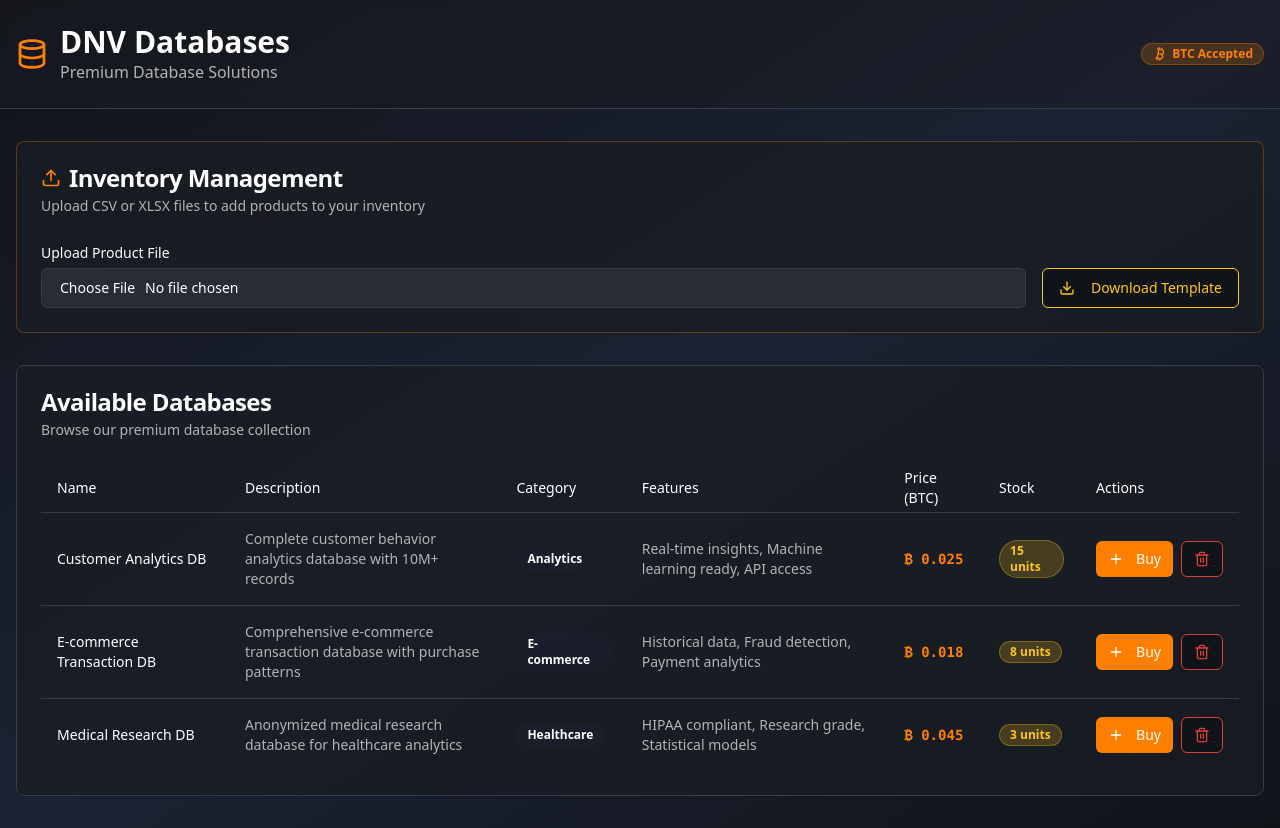
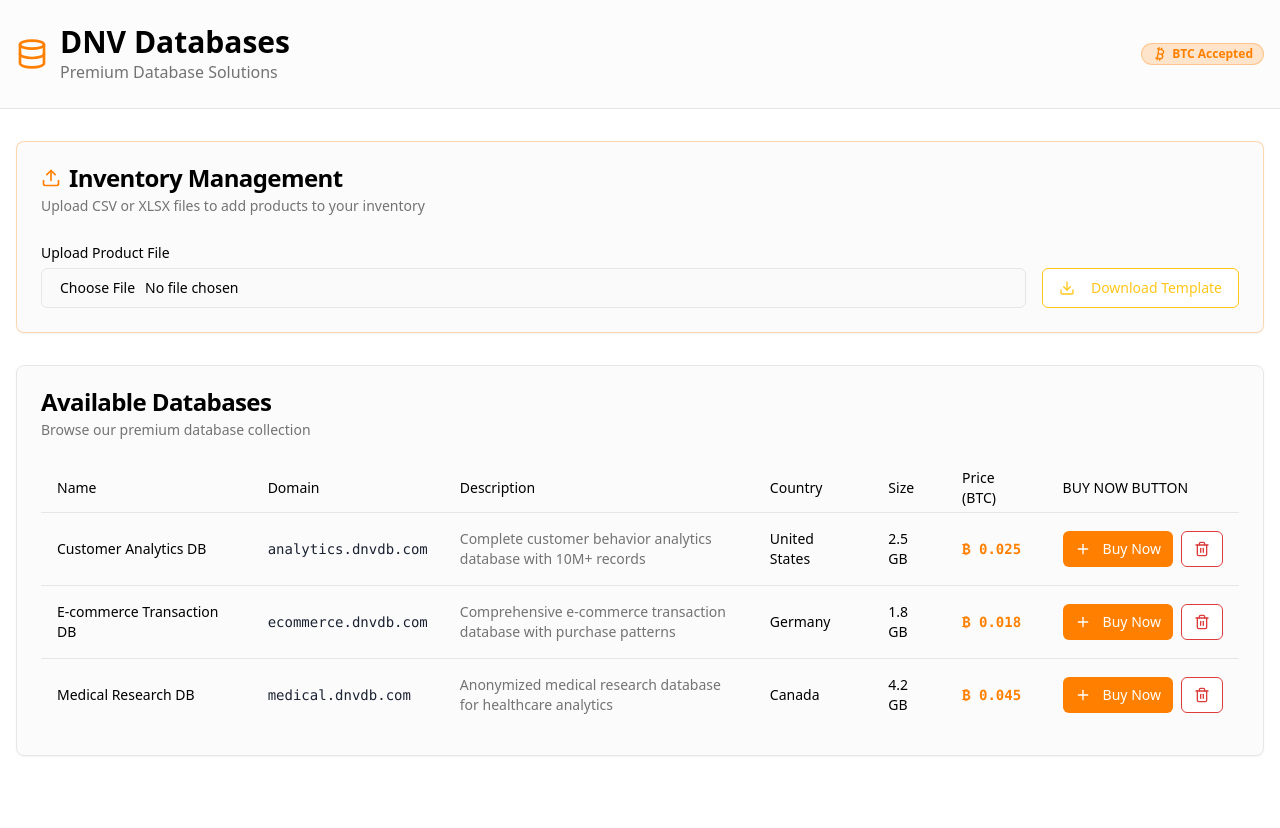
Before and after one commit to KapV33/database-vault-emporium, a React (Vite) app: page / in a window 1280 px wide. After the commit the page ends 800 px from the top, so only its background shows below. Built offline with nearby package versions, Linux system fonts and the light colour scheme.

Commit message:
Refactor: Update colors and product headings
- Changed primary color to white and fonts to black.
- Updated secondary colors to dark blue, red, and orange.
- Modified product table headings.

```diff
--- a/src/index.css
+++ b/src/index.css
@@ -8,33 +8,33 @@ All colors MUST be HSL.
 
 @layer base {
   :root {
-    /* DNV Databases Dark Theme */
-    --background: 220 20% 8%;
-    --foreground: 0 0% 100%;
+    /* DNV Databases Light Theme */
+    --background: 0 0% 100%;
+    --foreground: 0 0% 0%;
 
-    --card: 220 15% 12%;
-    --card-foreground: 0 0% 100%;
+    --card: 0 0% 98%;
+    --card-foreground: 0 0% 0%;
 
-    --popover: 220 15% 12%;
-    --popover-foreground: 0 0% 100%;
+    --popover: 0 0% 98%;
+    --popover-foreground: 0 0% 0%;
 
-    --primary: 220 30% 15%;
-    --primary-foreground: 0 0% 100%;
+    --primary: 0 0% 100%;
+    --primary-foreground: 0 0% 0%;
 
-    --secondary: 220 15% 20%;
-    --secondary-foreground: 0 0% 100%;
+    --secondary: 220 10% 95%;
+    --secondary-foreground: 0 0% 0%;
 
-    --muted: 220 15% 18%;
-    --muted-foreground: 0 0% 70%;
+    --muted: 0 0% 96%;
+    --muted-foreground: 0 0% 45%;
 
-    --accent: 220 15% 20%;
-    --accent-foreground: 0 0% 100%;
+    --accent: 0 0% 96%;
+    --accent-foreground: 0 0% 0%;
 
     --destructive: 0 70% 55%;
     --destructive-foreground: 0 0% 100%;
 
-    --border: 220 15% 25%;
-    --input: 220 15% 18%;
+    --border: 0 0% 90%;
+    --input: 0 0% 98%;
     --ring: 30 100% 50%;
 
     /* DNV Custom Colors */
--- a/src/pages/Index.tsx
+++ b/src/pages/Index.tsx
@@ -12,11 +12,11 @@ import * as XLSX from "xlsx";
 interface Product {
   id: string;
   name: string;
+  domain: string;
   description: string;
+  country: string;
+  size: string;
   price: number;
-  category: string;
-  stock: number;
-  features: string;
 }
 
 const Index = () => {
@@ -24,29 +24,29 @@ const Index = () => {
     {
       id: "1",
       name: "Customer Analytics DB",
+      domain: "analytics.dnvdb.com",
       description: "Complete customer behavior analytics database with 10M+ records",
-      price: 0.025,
-      category: "Analytics",
-      stock: 15,
-      features: "Real-time insights, Machine learning ready, API access"
+      country: "United States",
+      size: "2.5 GB",
+      price: 0.025
     },
     {
       id: "2",
       name: "E-commerce Transaction DB",
+      domain: "ecommerce.dnvdb.com",
       description: "Comprehensive e-commerce transaction database with purchase patterns",
-      price: 0.018,
-      category: "E-commerce",
-      stock: 8,
-      features: "Historical data, Fraud detection, Payment analytics"
+      country: "Germany",
+      size: "1.8 GB",
+      price: 0.018
     },
     {
       id: "3",
       name: "Medical Research DB",
+      domain: "medical.dnvdb.com",
       description: "Anonymized medical research database for healthcare analytics",
-      price: 0.045,
-      category: "Healthcare",
-      stock: 3,
-      features: "HIPAA compliant, Research grade, Statistical models"
+      country: "Canada",
+      size: "4.2 GB",
+      price: 0.045
     }
   ]);
 
@@ -80,11 +80,11 @@ const Index = () => {
         const newProducts = jsonData.map((row, index) => ({
           id: String(products.length + index + 1),
           name: row.name || "Unnamed Product",
+          domain: row.domain || "example.dnvdb.com",
           description: row.description || "No description available",
-          price: parseFloat(row.price) || 0,
-          category: row.category || "Uncategorized",
-          stock: parseInt(row.stock) || 0,
-          features: row.features || "No features listed"
+          country: row.country || "Unknown",
+          size: row.size || "N/A",
+          price: parseFloat(row.price) || 0
         }));
 
         setProducts(prev => [...prev, ...newProducts]);
@@ -116,11 +116,11 @@ const Index = () => {
     const sampleData = [
       {
         name: "Sample Database",
+        domain: "sample.dnvdb.com",
         description: "This is a sample database description",
-        price: 0.01,
-        category: "Sample",
-        stock: 5,
-        features: "Feature 1, Feature 2, Feature 3"
+        country: "United States",
+        size: "1.2 GB",
+        price: 0.01
       }
     ];
 
@@ -137,13 +137,6 @@ const Index = () => {
 
   const completePurchase = () => {
     if (selectedProduct) {
-      setProducts(prev =>
-        prev.map(p =>
-          p.id === selectedProduct.id
-            ? { ...p, stock: Math.max(0, p.stock - 1) }
-            : p
-        )
-      );
 
       toast({
         title: "Purchase Initiated!",
@@ -164,7 +157,7 @@ const Index = () => {
   };
 
   return (
-    <div className="min-h-screen bg-gradient-to-br from-dnv-charcoal via-dnv-dark-blue to-dnv-charcoal">
+    <div className="min-h-screen bg-background">
       {/* Header */}
       <header className="border-b border-border bg-card/50 backdrop-blur-sm">
         <div className="container mx-auto px-4 py-6">
@@ -235,50 +228,36 @@ const Index = () => {
                 <TableHeader>
                   <TableRow className="border-border">
                     <TableHead className="text-foreground">Name</TableHead>
+                    <TableHead className="text-foreground">Domain</TableHead>
                     <TableHead className="text-foreground">Description</TableHead>
-                    <TableHead className="text-foreground">Category</TableHead>
-                    <TableHead className="text-foreground">Features</TableHead>
+                    <TableHead className="text-foreground">Country</TableHead>
+                    <TableHead className="text-foreground">Size</TableHead>
                     <TableHead className="text-foreground">Price (BTC)</TableHead>
-                    <TableHead className="text-foreground">Stock</TableHead>
-                    <TableHead className="text-foreground">Actions</TableHead>
+                    <TableHead className="text-foreground">BUY NOW BUTTON</TableHead>
                   </TableRow>
                 </TableHeader>
                 <TableBody>
                   {products.map((product) => (
                     <TableRow key={product.id} className="border-border">
                       <TableCell className="font-medium text-foreground">{product.name}</TableCell>
+                      <TableCell className="font-mono text-dnv-dark-blue">{product.domain}</TableCell>
                       <TableCell className="text-muted-foreground max-w-xs">
                         {product.description}
                       </TableCell>
-                      <TableCell>
-                        <Badge variant="secondary" className="bg-dnv-dark-blue/30 text-foreground border-dnv-dark-blue">
-                          {product.category}
-                        </Badge>
-                      </TableCell>
-                      <TableCell className="text-muted-foreground text-sm max-w-xs">
-                        {product.features}
-                      </TableCell>
+                      <TableCell className="text-foreground">{product.country}</TableCell>
+                      <TableCell className="text-foreground">{product.size}</TableCell>
                       <TableCell className="font-mono text-dnv-orange font-semibold">
                         ₿ {product.price}
-                      </TableCell>
-                      <TableCell>
-                        <Badge
-                          variant={product.stock > 0 ? "default" : "destructive"}
-                          className={product.stock > 0 ? "bg-dnv-yellow/20 text-dnv-yellow border-dnv-yellow/30" : ""}
-                        >
-                          {product.stock} units
-                        </Badge>
                       </TableCell>
                       <TableCell>
                         <div className="flex space-x-2">
                           <Button
                             size="sm"
                             onClick={() => handlePurchase(product)}
-                            disabled={product.stock === 0}
                             className="bg-dnv-orange hover:bg-dnv-orange/80 text-white"
                           >
                             <Plus className="h-4 w-4 mr-1" />
-                            Buy
+                            Buy Now
                           </Button>
                           <Button
                             size="sm"
```
